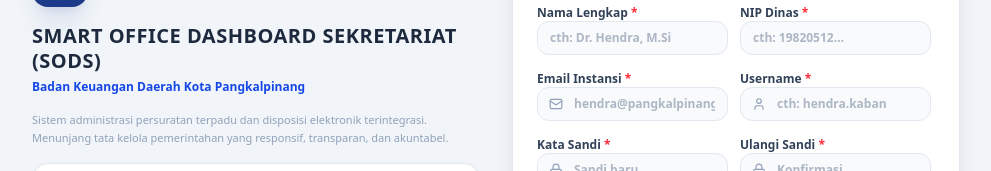
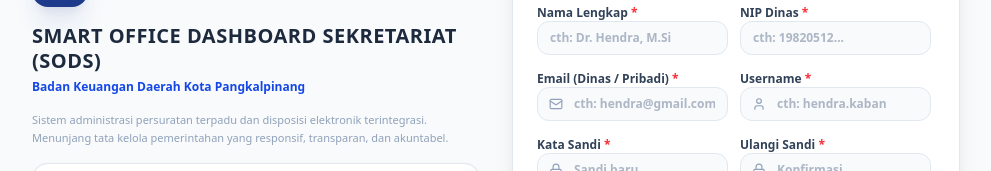
Before and after one commit to zavirazaschaamantha-cpu/bakeuda, a React (Vite) app: page / in a window 1280 px wide. Both pictures are taken after a click on the button "DAFTAR AKUN BARU". Shown: the part 208-379 px from the top of the page, without its empty margins (144-1135 px from the left). Built offline with nearby package versions, Linux system fonts and the light colour scheme.

Commit message:
style: update UI theme and email input requirements
Adjusted background color to slate-50 and refined email labels/placeholders to support both personal and professional addresses.

```diff
--- a/src/App.tsx
+++ b/src/App.tsx
@@ -429,7 +429,7 @@
   }
 
   return (
-    <div className="flex h-screen overflow-hidden bg-[#F1F5F9] dark:bg-[#070B14] font-sans antialiased text-slate-700 transition-colors">
+    <div className="flex h-screen overflow-hidden bg-[#F8FAFC] dark:bg-[#070B14] font-sans antialiased text-slate-700 transition-colors">
 
       {/* Left Sidebar Menu */}
       <Sidebar
--- a/src/components/DashboardView.tsx
+++ b/src/components/DashboardView.tsx
@@ -175,7 +175,7 @@
         {/* Card 1 */}
         <div
           onClick={() => setActiveView('surat_masuk')}
-          className="bg-white dark:bg-gray-900 p-5 rounded-xl shadow-sm border border-slate-150 dark:border-gray-800 cursor-pointer hover:shadow-md transition-all group flex flex-col justify-between"
+          className="bg-white dark:bg-gray-900 p-5 rounded-xl shadow-sm border border-slate-100 dark:border-gray-800 cursor-pointer hover:shadow-md transition-all group flex flex-col justify-between"
         >
           <div>
             <p className="text-xs text-slate-500 dark:text-slate-400 font-bold uppercase tracking-wider">Surat Masuk Hari Ini</p>
@@ -192,7 +192,7 @@
         {/* Card 2 */}
         <div
           onClick={() => setActiveView('surat_keluar')}
-          className="bg-white dark:bg-gray-900 p-5 rounded-xl shadow-sm border border-slate-150 dark:border-gray-800 cursor-pointer hover:shadow-md transition-all group flex flex-col justify-between"
+          className="bg-white dark:bg-gray-900 p-5 rounded-xl shadow-sm border border-slate-100 dark:border-gray-800 cursor-pointer hover:shadow-md transition-all group flex flex-col justify-between"
         >
           <div>
             <p className="text-xs text-slate-500 dark:text-slate-400 font-bold uppercase tracking-wider">Surat Keluar Hari Ini</p>
@@ -209,7 +209,7 @@
         {/* Card 3 */}
         <div
           onClick={() => setActiveView('disposisi')}
-          className="bg-white dark:bg-gray-900 p-5 rounded-xl shadow-sm border border-slate-150 dark:border-gray-800 cursor-pointer hover:shadow-md transition-all group flex flex-col justify-between"
+          className="bg-white dark:bg-gray-900 p-5 rounded-xl shadow-sm border border-slate-100 dark:border-gray-800 cursor-pointer hover:shadow-md transition-all group flex flex-col justify-between"
         >
           <div>
             <p className="text-xs text-slate-500 dark:text-slate-400 font-bold uppercase tracking-wider">Disposisi Aktif</p>
@@ -226,7 +226,7 @@
         {/* Card 4 */}
         <div
           onClick={() => setActiveView('arsip')}
-          className="bg-white dark:bg-gray-900 p-5 rounded-xl shadow-sm border border-slate-155 dark:border-gray-800 cursor-pointer hover:shadow-md transition-all group flex flex-col justify-between"
+          className="bg-white dark:bg-gray-900 p-5 rounded-xl shadow-sm border border-slate-100 dark:border-gray-800 cursor-pointer hover:shadow-md transition-all group flex flex-col justify-between"
         >
           <div>
             <p className="text-xs text-slate-500 dark:text-slate-400 font-bold uppercase tracking-wider">Total Arsip Digital</p>
--- a/src/components/LoginView.tsx
+++ b/src/components/LoginView.tsx
@@ -69,7 +69,7 @@
       return;
     }
     if (!regEmail.includes('@') || !regEmail.includes('.')) {
-      setErrorMsg('Format email instansi tidak valid!');
+      setErrorMsg('Format email tidak valid!');
       triggerToast('Format email tidak valid!', 'danger');
       return;
     }
@@ -117,7 +117,7 @@
   };
 
   return (
-    <div className="min-h-screen bg-[#F1F5F9] dark:bg-gray-950 flex flex-col md:flex-row items-center justify-center p-6 text-xs text-slate-500 font-semibold gap-8">
+    <div className="min-h-screen bg-[#F8FAFC] dark:bg-gray-950 flex flex-col md:flex-row items-center justify-center p-6 text-xs text-slate-500 font-semibold gap-8">
 
       {/* Left decoration: Logo & Title card */}
       <div className="max-w-md text-left space-y-4">
@@ -297,7 +297,7 @@
 
               <div className="grid grid-cols-2 gap-3">
                 <div className="space-y-1">
-                  <label className="font-bold text-slate-700 dark:text-slate-300">Email Instansi <span className="text-red-500">*</span></label>
+                  <label className="font-bold text-slate-700 dark:text-slate-300">Email (Dinas / Pribadi) <span className="text-red-500">*</span></label>
                   <div className="relative">
                     <Mail className="absolute left-3 top-2.5 h-3.5 w-3.5 text-slate-400" />
                     <input
@@ -305,7 +305,7 @@
                       required
                       value={regEmail}
                       onChange={(e) => setRegEmail(e.target.value)}
-                      placeholder="hendra@pangkalpinangkota.go.id"
+                      placeholder="cth: hendra@gmail.com"
                       className="w-full pl-9 pr-3 py-2 bg-slate-50 border border-slate-200 dark:bg-gray-950 dark:border-gray-800 rounded-xl outline-none focus:border-blue-500 dark:text-slate-100 transition-all text-xs"
                     />
                   </div>
--- a/src/components/UserView.tsx
+++ b/src/components/UserView.tsx
@@ -69,14 +69,14 @@
   const handleSave = (e: React.FormEvent) => {
     e.preventDefault();
     if (!username || !name || !nip || !email) {
-      triggerToast('Harap isi field wajib termasuk Email Instansi!', 'warning');
-      return;
-    }
+       triggerToast('Harap isi field wajib termasuk Email!', 'warning');
+       return;
+     }
 
-    if (!email.includes('@') || !email.includes('.')) {
-      triggerToast('Format Email Instansi tidak valid!', 'warning');
-      return;
-    }
+     if (!email.includes('@') || !email.includes('.')) {
+       triggerToast('Format Email tidak valid!', 'warning');
+       return;
+     }
 
     if (isEditing && selectedUser) {
       onEditUser(selectedUser.id, {
@@ -275,13 +275,13 @@
 
           <div className="grid grid-cols-2 gap-4">
             <div className="space-y-1.5">
-              <label className="font-bold text-slate-700 dark:text-slate-300">Email Instansi <span className="text-red-500">*</span></label>
+              <label className="font-bold text-slate-700 dark:text-slate-300">Email (Dinas / Pribadi) <span className="text-red-500">*</span></label>
               <input
                 type="email"
                 required
                 value={email}
                 onChange={(e) => setEmail(e.target.value)}
-                placeholder="rina@pangkalpinangkota.go.id"
+                placeholder="cth: rina@gmail.com atau rina@pangkalpinangkota.go.id"
                 className="w-full border border-slate-200 dark:border-gray-800 dark:bg-gray-900 rounded-xl px-4 py-2.5 outline-none focus:border-blue-500 text-slate-800"
               />
             </div>
```
